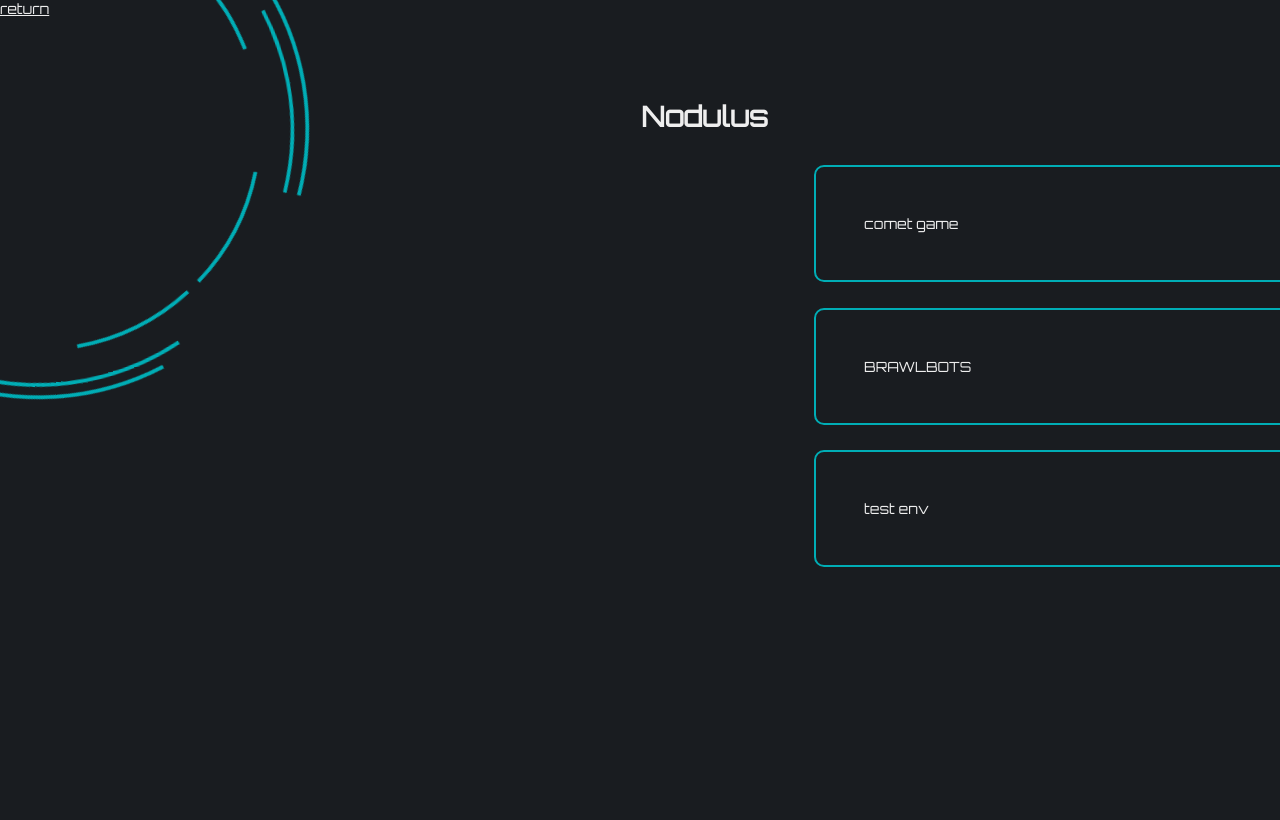
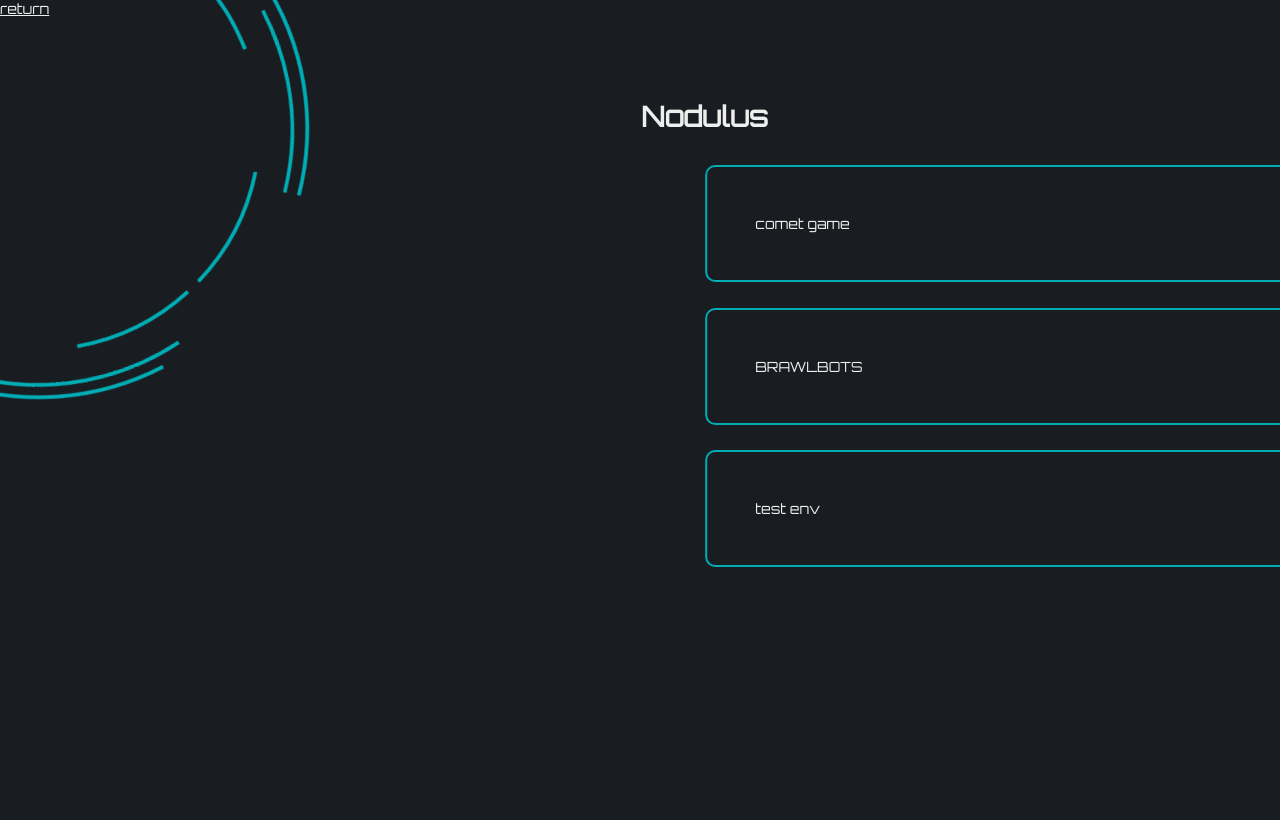
Before and after one commit to the-sides/nodulus, a Node server app: page / in a window 1280 px wide. Shown: the top 820 px of the page. Run offline with Node 20, Linux system fonts and the light colour scheme; style sheets or scripts are compiled from the project's sources.

Commit message:
game button width tinkering

```diff
--- a/src/styles/style.scss
+++ b/src/styles/style.scss
@@ -61,21 +61,32 @@ a{
   }
 }
 #games{
-  width: 100%;
+  margin-left: 40vw;
+  width: 50vw;
   display: flex;
   flex-direction: column;
   list-style: none;
   text-align: left;
   padding-left: 0;
   .game{
-    width: 70%;
+    width: 100%;
     position: relative;
     justify-self: right;
     margin: 0.8rem auto;
     margin-right: 1rem;
     border-radius: 10px;
     border: 2px solid #00adb5;
-    transform: translateX(50%);
+    &::after{
+      content: '';
+      position: absolute;
+      width: 100px;
+      top: 0;
+      background-color: #222831;
+    }
+    @media (min-width: 640px){
+      width: 100%;
+      transform: translateX(30%);
+    }
     a{
       display: block;
       padding: 3rem;
@@ -91,7 +102,7 @@ a{
     }
     transition: all 0.4s ease-in;
     &:hover{
-      transform: translateX(0);
+      transform: translateX(10%);
       background-color: #222831;
     }
   }
```
